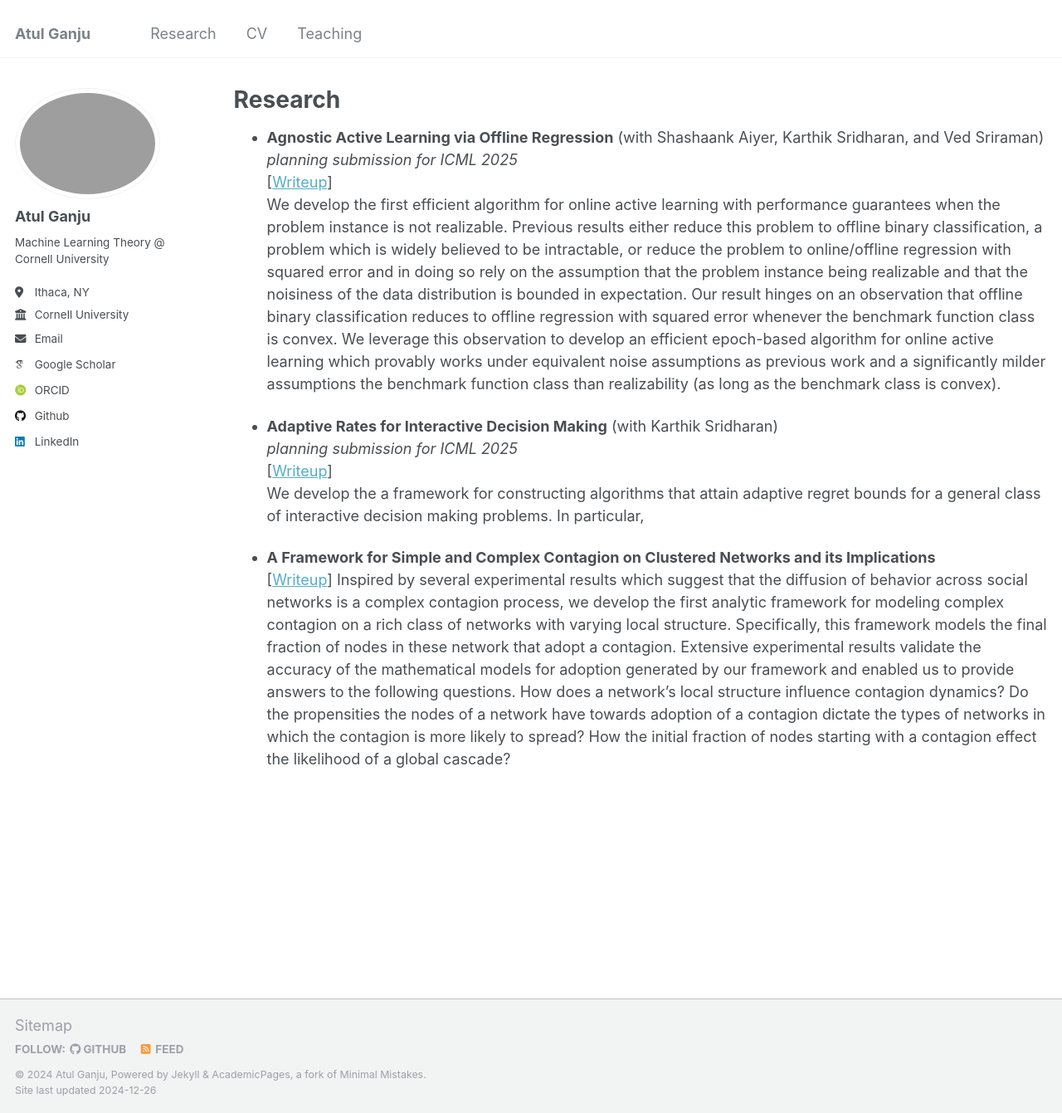
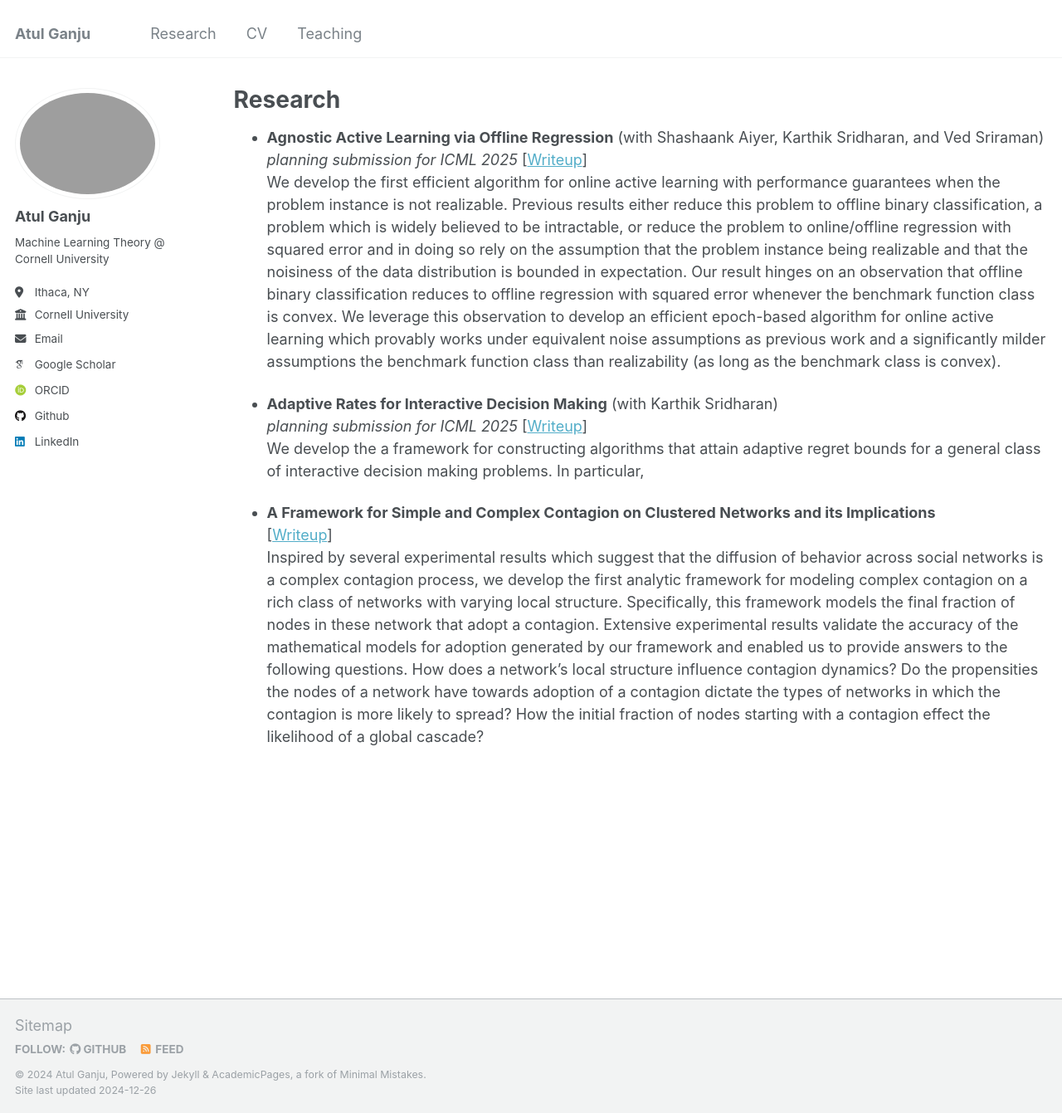
Before and after one commit to atulganju/atulganju.github.io, a Jekyll site: the page built from _pages/research.md, in a window 1280 px wide and 1341 px high. Shown: the whole window at 83% size. Built offline with Jekyll 4.4.1, drawn with Linux system fonts in a browser that asks for light colours; some web fonts are replaced.

```diff
--- a/_pages/research.md
+++ b/_pages/research.md
@@ -6,15 +6,15 @@ author_profile: true
 ---
 
 * **Agnostic Active Learning via Offline Regression** (with Shashaank Aiyer, Karthik Sridharan, and Ved Sriraman)\
-  *planning submission for ICML 2025*\
+  *planning submission for ICML 2025*
   [[Writeup](https://github.com/atulganju/Agnostic-Stream-Based-Selective-Sampling-via-Regression)]\
   We develop the first efficient algorithm for online active learning with performance guarantees when the problem instance is not realizable. Previous results either reduce this problem to offline binary classification, a problem which is widely believed to be intractable, or reduce the problem to online/offline regression with squared error and in doing so rely on the assumption that the problem instance being realizable and that the noisiness of the data distribution is bounded in expectation. Our result hinges on an observation that offline binary classification reduces to offline regression with squared error whenever the benchmark function class is convex. We leverage this observation to develop an efficient epoch-based algorithm for online active learning which provably works under equivalent noise assumptions as previous work and a significantly milder assumptions the benchmark function class than realizability (as long as the benchmark class is convex).
 
 * **Adaptive Rates for Interactive Decision Making** (with Karthik Sridharan)\
-  *planning submission for ICML 2025*\
+  *planning submission for ICML 2025*
   [[Writeup](https://github.com/atulganju/Adaptive-Rates-for-Interactive-Decision-Making/blob/main/Adaptive_Rates_for_Interactive_Decision_Making.pdf)]\
   We develop the a framework for constructing algorithms that attain adaptive regret bounds for a general class of interactive decision making problems. In particular,
 
 * **A Framework for Simple and Complex Contagion on Clustered Networks and its Implications**\
-  [[Writeup](https://github.com/atulganju/Complex-Contagion-In-Clique-Based-Networks/tree/main)]
+  [[Writeup](https://github.com/atulganju/Complex-Contagion-In-Clique-Based-Networks/tree/main)]\
   Inspired by several experimental results which suggest that the diffusion of behavior across social networks is a complex contagion process, we develop the first analytic framework for modeling complex contagion on a rich class of networks with varying local structure. Specifically, this framework models the final fraction of nodes in these network that adopt a contagion. Extensive experimental results validate the accuracy of the mathematical models for adoption generated by our framework and enabled us to provide answers to the following questions. How does a network's local structure influence contagion dynamics? Do the propensities the nodes of a network have towards adoption of a contagion dictate the types of networks in which the contagion is more likely to spread? How the initial fraction of nodes starting with a contagion effect the likelihood of a global cascade?
```
